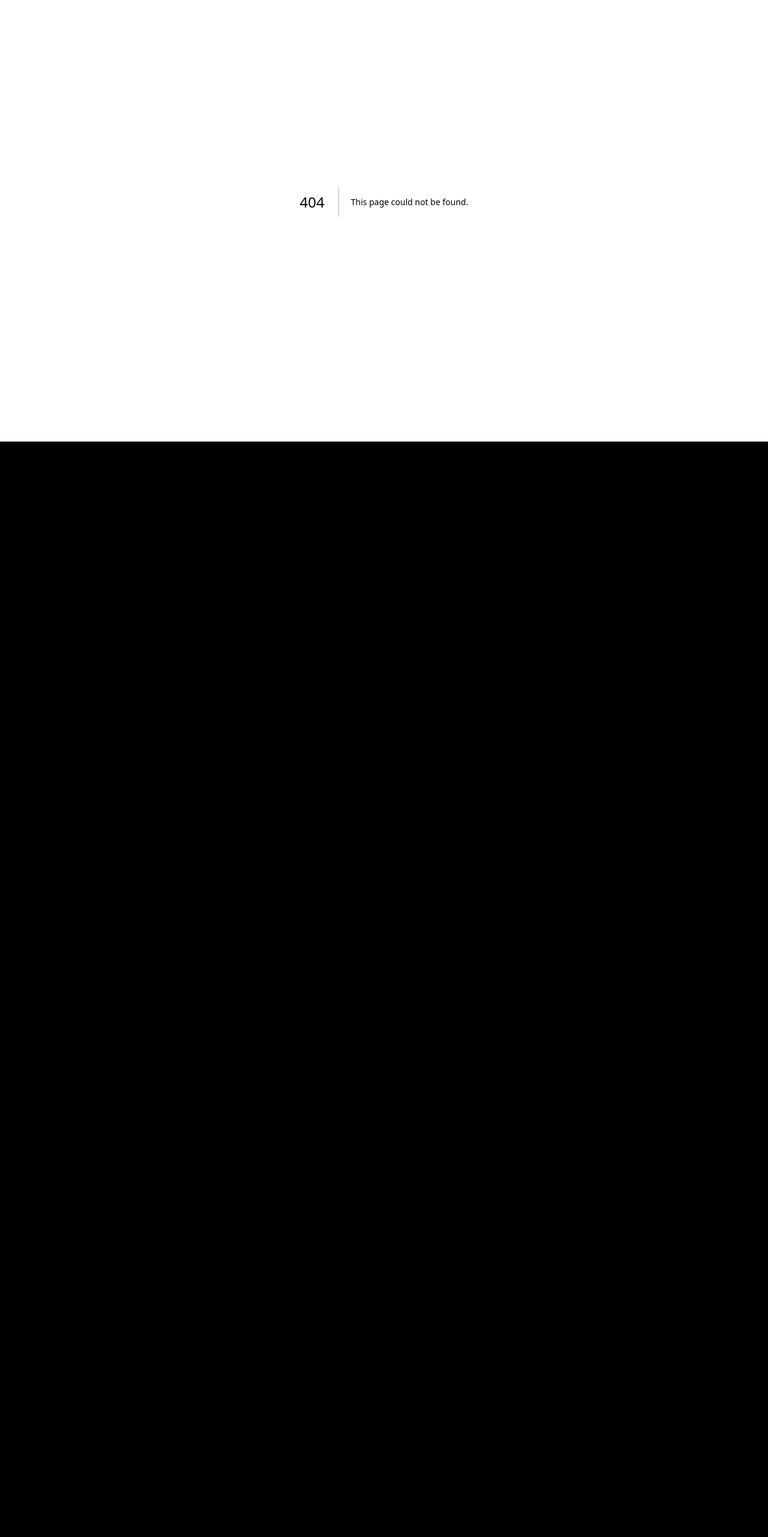
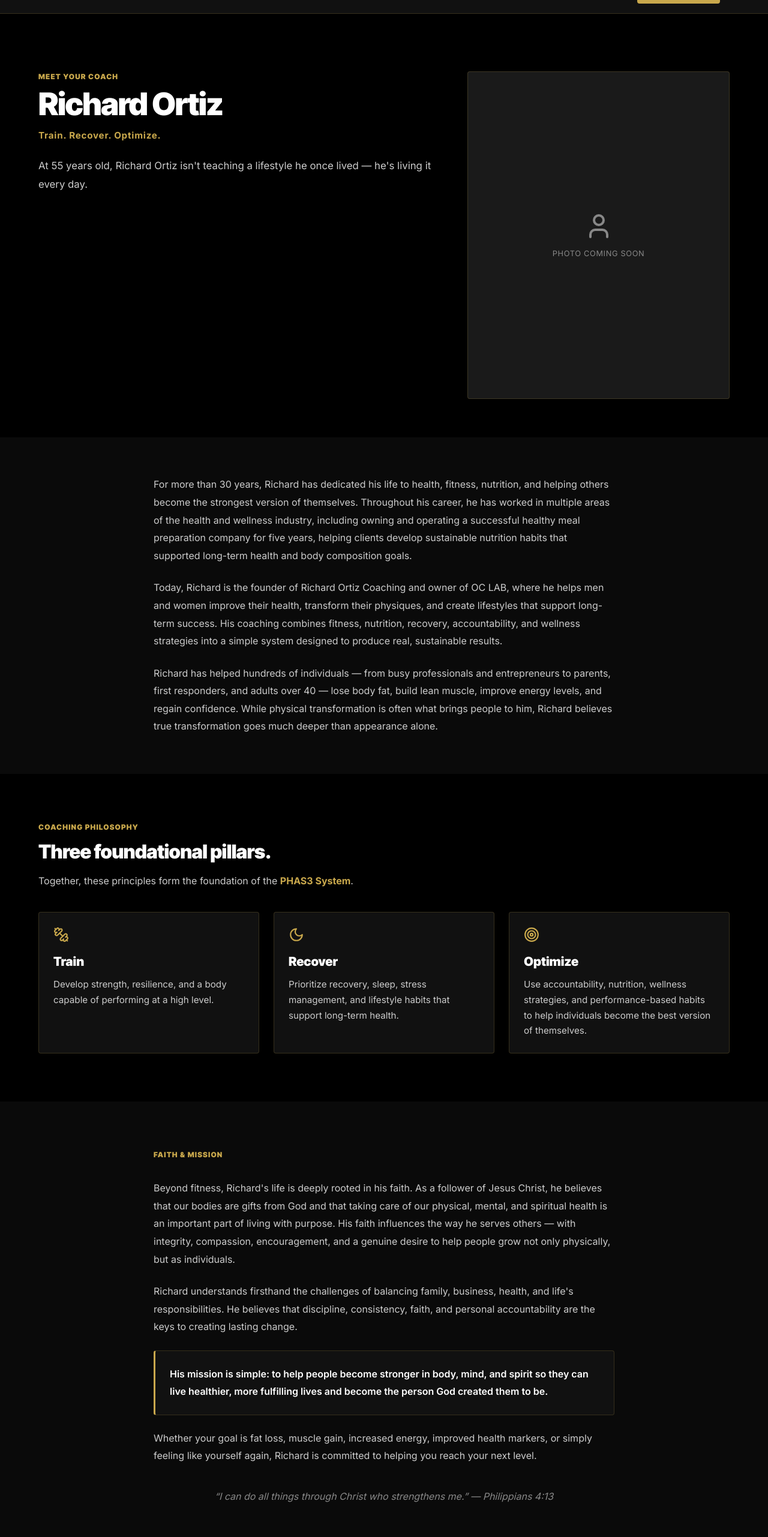
Before and after one commit to asaasinai/richard-ortiz-coaching, a Next.js app: page /meet-your-coach in a window 1280 px wide. Before the commit this address had no page. Shown: the part 64-2626 px from the top of the page at 60% size. Before the commit the page ends 800 px from the top, so only its background shows below. Built offline with nearby package versions, Linux system fonts and the light colour scheme.

Commit message:
feat: Meet Richard Ortiz page with full bio, PHAS3 pillars, faith & mission

```diff
--- /dev/null
+++ b/src/app/meet-your-coach/page.tsx
@@ -0,0 +1,129 @@
+import type { Metadata } from "next"
+import Link from "next/link"
+import Nav from "@/components/Nav"
+import Footer from "@/components/Footer"
+import { Dumbbell, Moon, Target, User } from "lucide-react"
+
+export const metadata: Metadata = {
+  title: "Meet Richard Ortiz | Richard Ortiz Coaching",
+  description:
+    "30+ years in health, fitness, and nutrition. Founder of Richard Ortiz Coaching and owner of OC LAB. Train. Recover. Optimize.",
+}
+
+const pillars = [
+  { icon: Dumbbell, title: "Train", body: "Develop strength, resilience, and a body capable of performing at a high level." },
+  { icon: Moon, title: "Recover", body: "Prioritize recovery, sleep, stress management, and lifestyle habits that support long-term health." },
+  { icon: Target, title: "Optimize", body: "Use accountability, nutrition, wellness strategies, and performance-based habits to help individuals become the best version of themselves." },
+]
+
+export default function MeetYourCoachPage() {
+  return (
+    <>
+      <Nav />
+
+      <section style={{ background: "var(--bg)", padding: "6rem 1rem 4rem" }}>
+        <div className="max-w-6xl mx-auto grid md:grid-cols-5 gap-10 items-start">
+          <div className="md:col-span-3">
+            <span className="section-num">Meet Your Coach</span>
+            <h1 style={{ fontFamily: "Inter Tight, sans-serif", fontWeight: 900, fontSize: "clamp(2.2rem, 5vw, 3.25rem)", letterSpacing: "-0.03em", lineHeight: 1.1 }}>
+              Richard Ortiz
+            </h1>
+            <p style={{ color: "var(--gold)", fontSize: "0.95rem", letterSpacing: "0.05em", marginTop: "0.75rem", fontWeight: 700 }}>
+              Train. Recover. Optimize.
+            </p>
+            <p style={{ color: "var(--text-soft)", fontSize: "1.05rem", lineHeight: 1.8, marginTop: "1.5rem" }}>
+              At 55 years old, Richard Ortiz isn&apos;t teaching a lifestyle he once lived — he&apos;s living it every day.
+            </p>
+          </div>
+          {/* Photo slot — replace with next/image when the professional photo lands */}
+          <div className="md:col-span-2 card" style={{
+            aspectRatio: "4/5", display: "flex", flexDirection: "column", alignItems: "center",
+            justifyContent: "center", gap: "0.75rem", background: "var(--surface-2)",
+          }}>
+            <User size={48} style={{ color: "var(--text-mute)" }} />
+            <span style={{ color: "var(--text-mute)", fontSize: "0.8rem", letterSpacing: "0.05em", textTransform: "uppercase" }}>
+              Photo coming soon
+            </span>
+          </div>
+        </div>
+      </section>
+
+      <section style={{ background: "var(--bg-2)", padding: "4rem 1rem" }}>
+        <div className="max-w-3xl mx-auto" style={{ display: "flex", flexDirection: "column", gap: "1.5rem" }}>
+          {[
+            "For more than 30 years, Richard has dedicated his life to health, fitness, nutrition, and helping others become the strongest version of themselves. Throughout his career, he has worked in multiple areas of the health and wellness industry, including owning and operating a successful healthy meal preparation company for five years, helping clients develop sustainable nutrition habits that supported long-term health and body composition goals.",
+            "Today, Richard is the founder of Richard Ortiz Coaching and owner of OC LAB, where he helps men and women improve their health, transform their physiques, and create lifestyles that support long-term success. His coaching combines fitness, nutrition, recovery, accountability, and wellness strategies into a simple system designed to produce real, sustainable results.",
+            "Richard has helped hundreds of individuals — from busy professionals and entrepreneurs to parents, first responders, and adults over 40 — lose body fat, build lean muscle, improve energy levels, and regain confidence. While physical transformation is often what brings people to him, Richard believes true transformation goes much deeper than appearance alone.",
+          ].map((p, i) => (
+            <p key={i} style={{ color: "var(--text-soft)", lineHeight: 1.85, fontSize: "1rem" }}>{p}</p>
+          ))}
+        </div>
+      </section>
+
+      {/* PILLARS */}
+      <section style={{ background: "var(--bg)", padding: "5rem 1rem" }}>
+        <div className="max-w-6xl mx-auto">
+          <span className="section-num">Coaching Philosophy</span>
+          <h2 style={{ fontFamily: "Inter Tight, sans-serif", fontWeight: 900, fontSize: "2rem", letterSpacing: "-0.02em", marginBottom: "0.75rem" }}>
+            Three foundational pillars.
+          </h2>
+          <p style={{ color: "var(--text-soft)", marginBottom: "2.5rem" }}>
+            Together, these principles form the foundation of the <strong style={{ color: "var(--gold)" }}>PHAS3 System</strong>.
+          </p>
+          <div className="grid md:grid-cols-3 gap-6">
+            {pillars.map(p => (
+              <div key={p.title} className="card">
+                <p.icon size={26} style={{ color: "var(--gold)", marginBottom: "1rem" }} />
+                <h3 style={{ fontFamily: "Inter Tight, sans-serif", fontWeight: 900, fontSize: "1.3rem", marginBottom: "0.6rem" }}>{p.title}</h3>
+                <p style={{ color: "var(--text-soft)", fontSize: "0.95rem", lineHeight: 1.7 }}>{p.body}</p>
+              </div>
+            ))}
+          </div>
+        </div>
+      </section>
+
+      {/* FAITH & MISSION */}
+      <section style={{ background: "var(--bg-2)", padding: "5rem 1rem" }}>
+        <div className="max-w-3xl mx-auto" style={{ display: "flex", flexDirection: "column", gap: "1.5rem" }}>
+          <span className="section-num">Faith &amp; Mission</span>
+          <p style={{ color: "var(--text-soft)", lineHeight: 1.85 }}>
+            Beyond fitness, Richard&apos;s life is deeply rooted in his faith. As a follower of Jesus Christ, he believes
+            that our bodies are gifts from God and that taking care of our physical, mental, and spiritual health is an
+            important part of living with purpose. His faith influences the way he serves others — with integrity,
+            compassion, encouragement, and a genuine desire to help people grow not only physically, but as individuals.
+          </p>
+          <p style={{ color: "var(--text-soft)", lineHeight: 1.85 }}>
+            Richard understands firsthand the challenges of balancing family, business, health, and life&apos;s
+            responsibilities. He believes that discipline, consistency, faith, and personal accountability are the keys
+            to creating lasting change.
+          </p>
+          <div className="card" style={{ borderLeft: "3px solid var(--gold)" }}>
+            <p style={{ color: "var(--text)", lineHeight: 1.8, fontWeight: 600 }}>
+              His mission is simple: to help people become stronger in body, mind, and spirit so they can live
+              healthier, more fulfilling lives and become the person God created them to be.
+            </p>
+          </div>
+          <p style={{ color: "var(--text-soft)", lineHeight: 1.85 }}>
+            Whether your goal is fat loss, muscle gain, increased energy, improved health markers, or simply feeling
+            like yourself again, Richard is committed to helping you reach your next level.
+          </p>
+          <p style={{ color: "var(--text-mute)", fontStyle: "italic", textAlign: "center", marginTop: "1rem" }}>
+            &ldquo;I can do all things through Christ who strengthens me.&rdquo; — Philippians 4:13
+          </p>
+        </div>
+      </section>
+
+      {/* CTA */}
+      <section style={{ background: "var(--bg)", padding: "5rem 1rem", textAlign: "center" }}>
+        <div className="max-w-3xl mx-auto">
+          <h2 style={{ fontFamily: "Inter Tight, sans-serif", fontWeight: 900, fontSize: "2rem", letterSpacing: "-0.02em", marginBottom: "1rem" }}>
+            Welcome to the Next Level.
+          </h2>
+          <Link href="/intake" className="btn-gold">Start Intake</Link>
+        </div>
+      </section>
+
+      <Footer />
+    </>
+  )
+}
```
